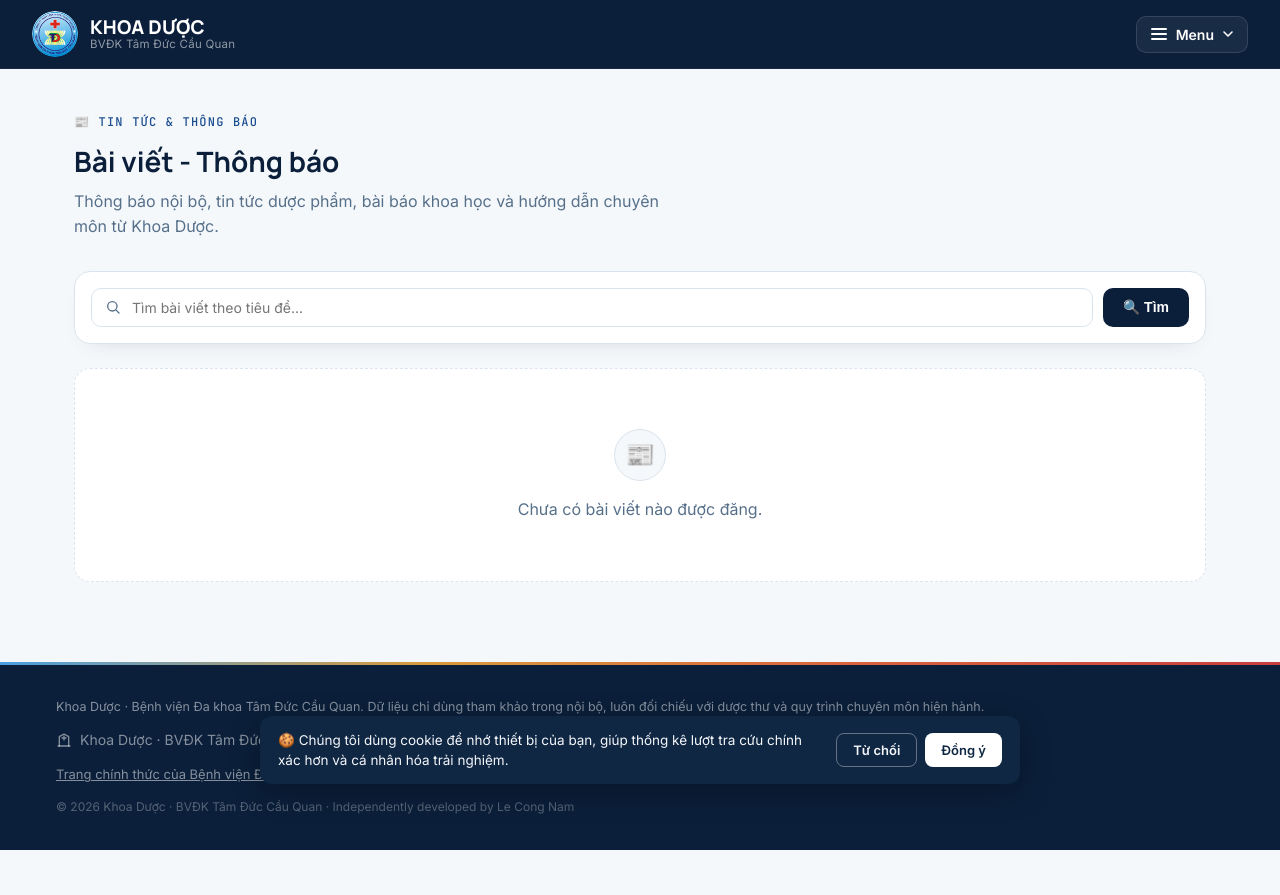
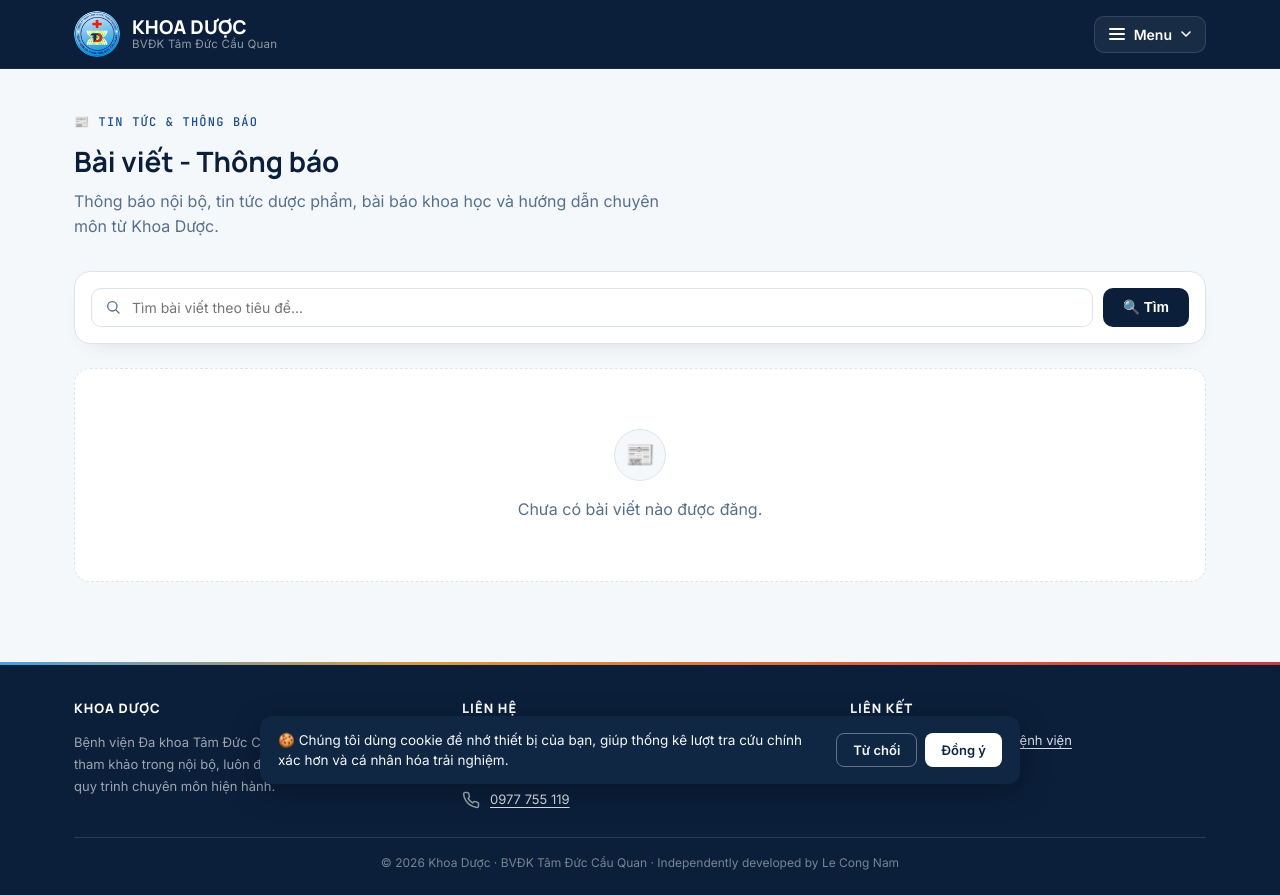
Before and after one commit to nammlc/pharmacy-portal, a Flask app: page /bai-viet/ in a window 1280 px wide. Before the commit the page ends 850 px from the top, so only its background shows below. Run offline with Flask 3, Linux system fonts and the light colour scheme; data that the repository does not hold is empty.

Commit message:
fix public display

```diff
--- a/pharmacy_portal/app/static/css/style.css
+++ b/pharmacy_portal/app/static/css/style.css
@@ -71,9 +71,9 @@ a { color: inherit; text-decoration: none; }
 }
 
 .header-inner {
-  max-width: none;
-  margin: 0;
-  padding: 0 32px;
+  max-width: 1180px;
+  margin: 0 auto;
+  padding: 0 24px;
   display: flex;
   align-items: center;
   justify-content: space-between;
@@ -1019,9 +1019,9 @@ a { color: inherit; text-decoration: none; }
 }
 
 .header-inner {
-  max-width: none;
-  margin: 0;
-  padding: 0 32px;
+  max-width: 1180px;
+  margin: 0 auto;
+  padding: 0 24px;
   display: flex;
   align-items: center;
   justify-content: space-between;
@@ -1844,8 +1844,8 @@ a { color: inherit; text-decoration: none; }
    ============================================================ */
 .site-footer {
   background: var(--ink-900);
-  color: rgba(255,255,255,0.5);
-  padding: 22px 24px;
+  color: rgba(255,255,255,0.6);
+  padding: 36px 0 22px;
   position: relative;
 }
 .site-footer::before {
@@ -1855,7 +1855,38 @@ a { color: inherit; text-decoration: none; }
   height: 3px;
   background: linear-gradient(90deg, var(--sky-400), var(--level-trungbinh), var(--level-nang), var(--level-cctd));
 }
-.footer-inner { max-width: none; margin: 0; padding: 0 32px; font-size: 12.5px; }
+.footer-inner { max-width: 1180px; margin: 0 auto; padding: 0 24px; font-size: 13px; }
+.footer-grid {
+  display: grid;
+  grid-template-columns: repeat(3, minmax(0, 1fr));
+  gap: 32px;
+}
+.footer-title {
+  font-family: var(--font-display);
+  font-size: 13px;
+  font-weight: 800;
+  letter-spacing: 0.08em;
+  text-transform: uppercase;
+  color: #fff;
+  margin: 0 0 12px;
+}
+.footer-text { margin: 0; line-height: 1.7; }
+.footer-list { list-style: none; margin: 0; padding: 0; display: flex; flex-direction: column; gap: 10px; }
+.footer-list li { display: flex; align-items: flex-start; gap: 10px; line-height: 1.5; }
+.footer-list a { color: rgba(255,255,255,0.85); text-decoration: underline; text-underline-offset: 3px; }
+.footer-ico { flex-shrink: 0; width: 18px; height: 18px; display: inline-flex; margin-top: 1px; }
+.footer-ico svg { width: 18px; height: 18px; }
+.footer-bottom {
+  margin-top: 28px;
+  padding-top: 16px;
+  border-top: 1px solid rgba(255,255,255,0.12);
+  font-size: 12px;
+  color: rgba(255,255,255,0.45);
+  text-align: center;
+}
+@media (max-width: 800px) {
+  .footer-grid { grid-template-columns: 1fr; gap: 24px; }
+}
 
 /* Accessibility: focus visibility */
 a:focus-visible, button:focus-visible, input:focus-visible {
--- a/pharmacy_portal/app/templates/base.html
+++ b/pharmacy_portal/app/templates/base.html
@@ -54,14 +54,27 @@
 
 <footer class="site-footer">
   <div class="footer-inner">
-    <p>Khoa Dược &middot; Bệnh viện Đa khoa Tâm Đức Cầu Quan. Dữ liệu chỉ dùng tham khảo trong nội bộ, luôn đối chiếu với dược thư và quy trình chuyên môn hiện hành.</p>
-  <div class="footer-contact" style="display:flex;flex-wrap:wrap;gap:16px 28px;margin:10px 0 14px;font-size:14px;">
-    <div style="display:flex;align-items:center;gap:8px;"><svg width="16" height="16" viewBox="0 0 24 24" fill="none" stroke="currentColor" stroke-width="2" stroke-linecap="round" stroke-linejoin="round" aria-hidden="true"><path d="M3 21h18"/><path d="M5 21V7l7-4 7 4v14"/><path d="M9 9h6M12 6v6"/></svg><span>Khoa Dược · BVĐK Tâm Đức Cầu Quan</span></div>
-    <div style="display:flex;align-items:center;gap:8px;"><svg width="16" height="16" viewBox="0 0 24 24" fill="none" stroke="currentColor" stroke-width="2" stroke-linecap="round" stroke-linejoin="round" aria-hidden="true"><path d="M20 21v-2a4 4 0 0 0-4-4H8a4 4 0 0 0-4 4v2"/><circle cx="12" cy="7" r="4"/></svg><span>Trưởng khoa: <strong>Tống Văn Tuấn</strong></span></div>
-    <div style="display:flex;align-items:center;gap:8px;"><svg width="16" height="16" viewBox="0 0 24 24" fill="none" stroke="currentColor" stroke-width="2" stroke-linecap="round" stroke-linejoin="round" aria-hidden="true"><path d="M22 16.92v3a2 2 0 0 1-2.18 2 19.8 19.8 0 0 1-8.63-3.07 19.5 19.5 0 0 1-6-6 19.8 19.8 0 0 1-3.07-8.67A2 2 0 0 1 4.11 2h3a2 2 0 0 1 2 1.72c.13.96.36 1.9.7 2.81a2 2 0 0 1-.45 2.11L8.09 9.91a16 16 0 0 0 6 6l1.27-1.27a2 2 0 0 1 2.11-.45c.91.34 1.85.57 2.81.7A2 2 0 0 1 22 16.92z"/></svg><a href="tel:0977755119" style="color:inherit;text-decoration:none;">0977 755 119</a></div>
-  </div>
-    <p style="margin-top:6px; font-size:13px;"><a href="https://benhviendakhoatamduccauquan.vn" rel="noopener" target="_blank" style="color:inherit;text-decoration:underline;">Trang chính thức của Bệnh viện Đa khoa Tâm Đức Cầu Quan</a></p>
-    <p style="margin-top:6px; color:rgba(255,255,255,0.3); font-size:12px;">© 2026 Khoa Dược · BVĐK Tâm Đức Cầu Quan · Independently developed by Le Cong Nam</p>
+    <div class="footer-grid">
+      <div class="footer-col">
+        <h4 class="footer-title">Khoa Dược</h4>
+        <p class="footer-text">Bệnh viện Đa khoa Tâm Đức Cầu Quan. Dữ liệu chỉ dùng tham khảo trong nội bộ, luôn đối chiếu với dược thư và quy trình chuyên môn hiện hành.</p>
+      </div>
+      <div class="footer-col">
+        <h4 class="footer-title">Liên hệ</h4>
+        <ul class="footer-list">
+          <li><span class="footer-ico"><svg viewBox="0 0 24 24" fill="none" stroke="currentColor" stroke-width="2" stroke-linecap="round" stroke-linejoin="round" aria-hidden="true"><path d="M3 21h18"/><path d="M5 21V7l7-4 7 4v14"/><path d="M9 9h6M12 6v6"/></svg></span><span>Khoa Dược · BVĐK Tâm Đức Cầu Quan</span></li>
+          <li><span class="footer-ico"><svg viewBox="0 0 24 24" fill="none" stroke="currentColor" stroke-width="2" stroke-linecap="round" stroke-linejoin="round" aria-hidden="true"><path d="M20 21v-2a4 4 0 0 0-4-4H8a4 4 0 0 0-4 4v2"/><circle cx="12" cy="7" r="4"/></svg></span><span>Trưởng khoa: <strong>Tống Văn Tuấn</strong></span></li>
+          <li><span class="footer-ico"><svg viewBox="0 0 24 24" fill="none" stroke="currentColor" stroke-width="2" stroke-linecap="round" stroke-linejoin="round" aria-hidden="true"><path d="M22 16.92v3a2 2 0 0 1-2.18 2 19.8 19.8 0 0 1-8.63-3.07 19.5 19.5 0 0 1-6-6 19.8 19.8 0 0 1-3.07-8.67A2 2 0 0 1 4.11 2h3a2 2 0 0 1 2 1.72c.13.96.36 1.9.7 2.81a2 2 0 0 1-.45 2.11L8.09 9.91a16 16 0 0 0 6 6l1.27-1.27a2 2 0 0 1 2.11-.45c.91.34 1.85.57 2.81.7A2 2 0 0 1 22 16.92z"/></svg></span><a href="tel:0977755119">0977 755 119</a></li>
+        </ul>
+      </div>
+      <div class="footer-col">
+        <h4 class="footer-title">Liên kết</h4>
+        <ul class="footer-list">
+          <li><span class="footer-ico"><svg viewBox="0 0 24 24" fill="none" stroke="currentColor" stroke-width="2" stroke-linecap="round" stroke-linejoin="round" aria-hidden="true"><path d="M10 13a5 5 0 0 0 7.5.5l3-3a5 5 0 0 0-7-7l-1.7 1.7"/><path d="M14 11a5 5 0 0 0-7.5-.5l-3 3a5 5 0 0 0 7 7l1.7-1.7"/></svg></span><a href="https://benhviendakhoatamduccauquan.vn" rel="noopener" target="_blank">Trang chính thức của bệnh viện</a></li>
+        </ul>
+      </div>
+    </div>
+    <div class="footer-bottom">© 2026 Khoa Dược · BVĐK Tâm Đức Cầu Quan · Independently developed by Le Cong Nam</div>
   </div>
 </footer>
 
```
